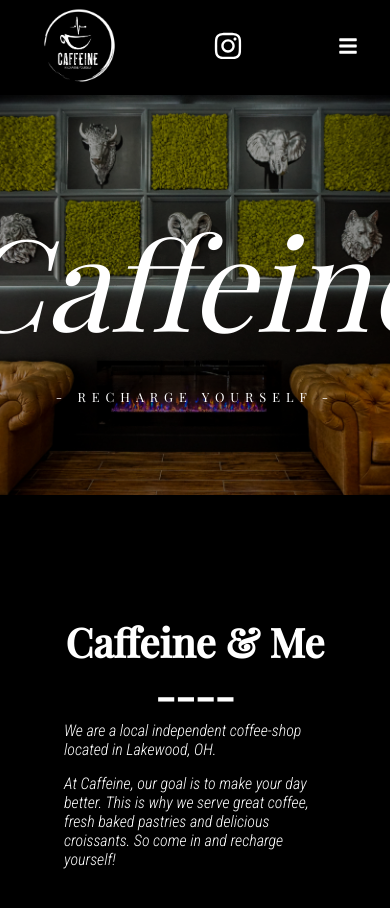
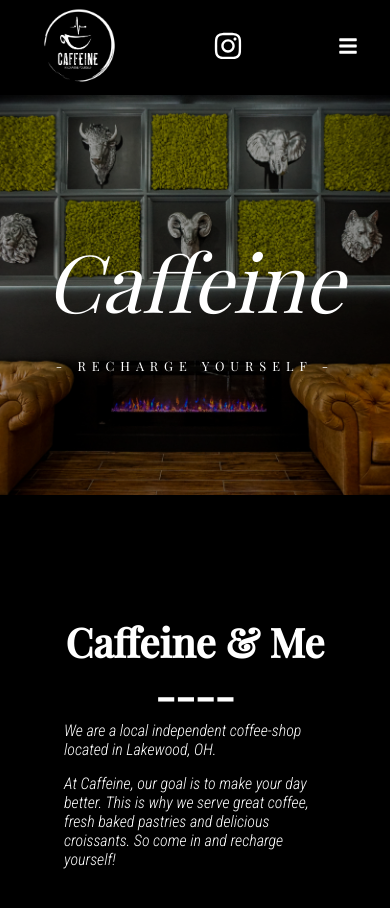
Before and after one commit to milklot/caffeinelakewood, a React (Create React App) app: page / in a window 390 px wide. Shown: the top 908 px of the page. Built offline with nearby package versions, Linux system fonts and the light colour scheme; a web font is replaced by a local one.

Commit message:
responsive HeroImg h1 fix

```diff
--- a/src/styling/heroImgStyles.css
+++ b/src/styling/heroImgStyles.css
@@ -65,4 +65,8 @@
   .hero-img-container-no-context {
     height: 400px;
   }
+
+  .hero-img-container .content h1 {
+    font-size: 5rem;
+  }
 }
```
